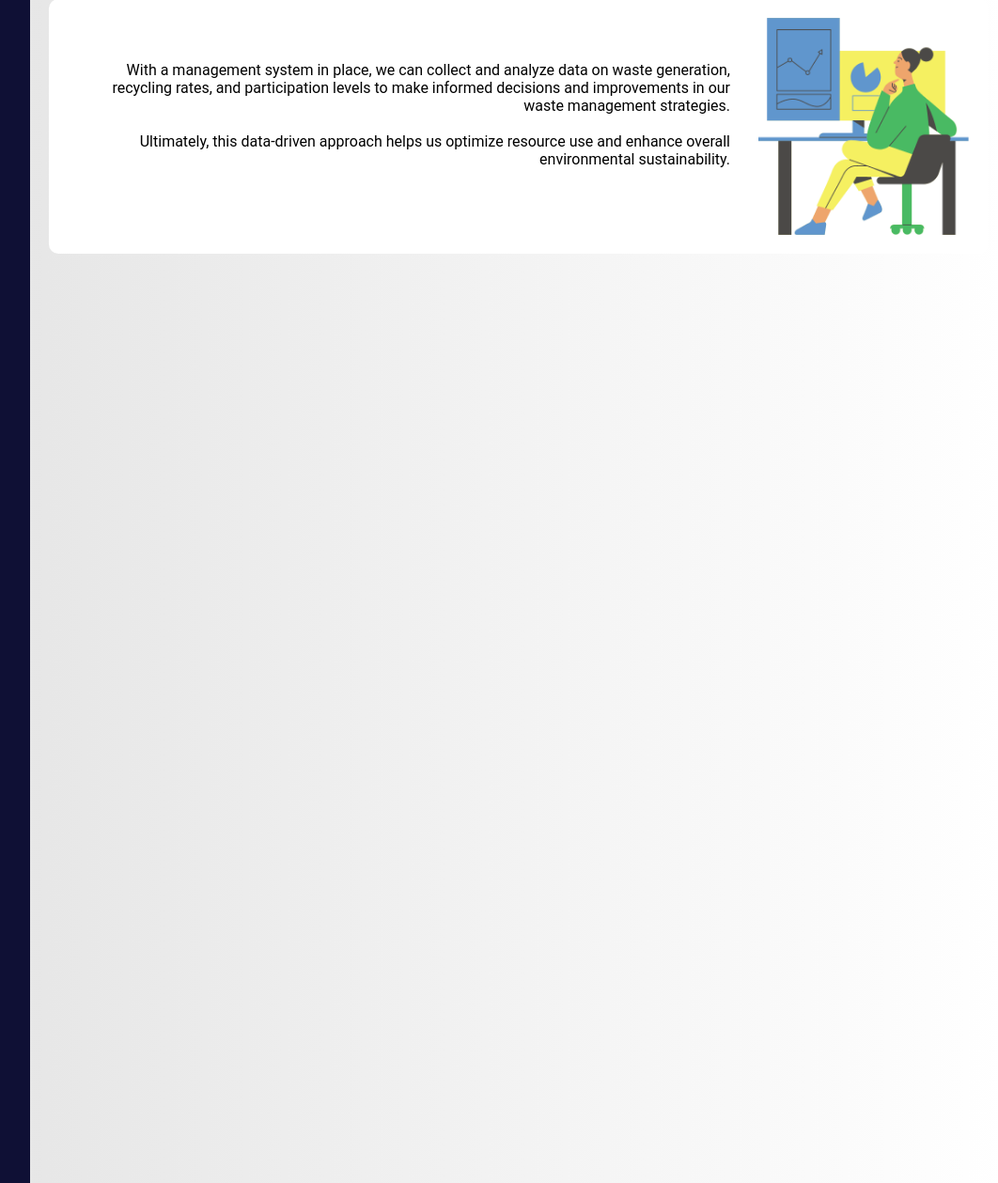
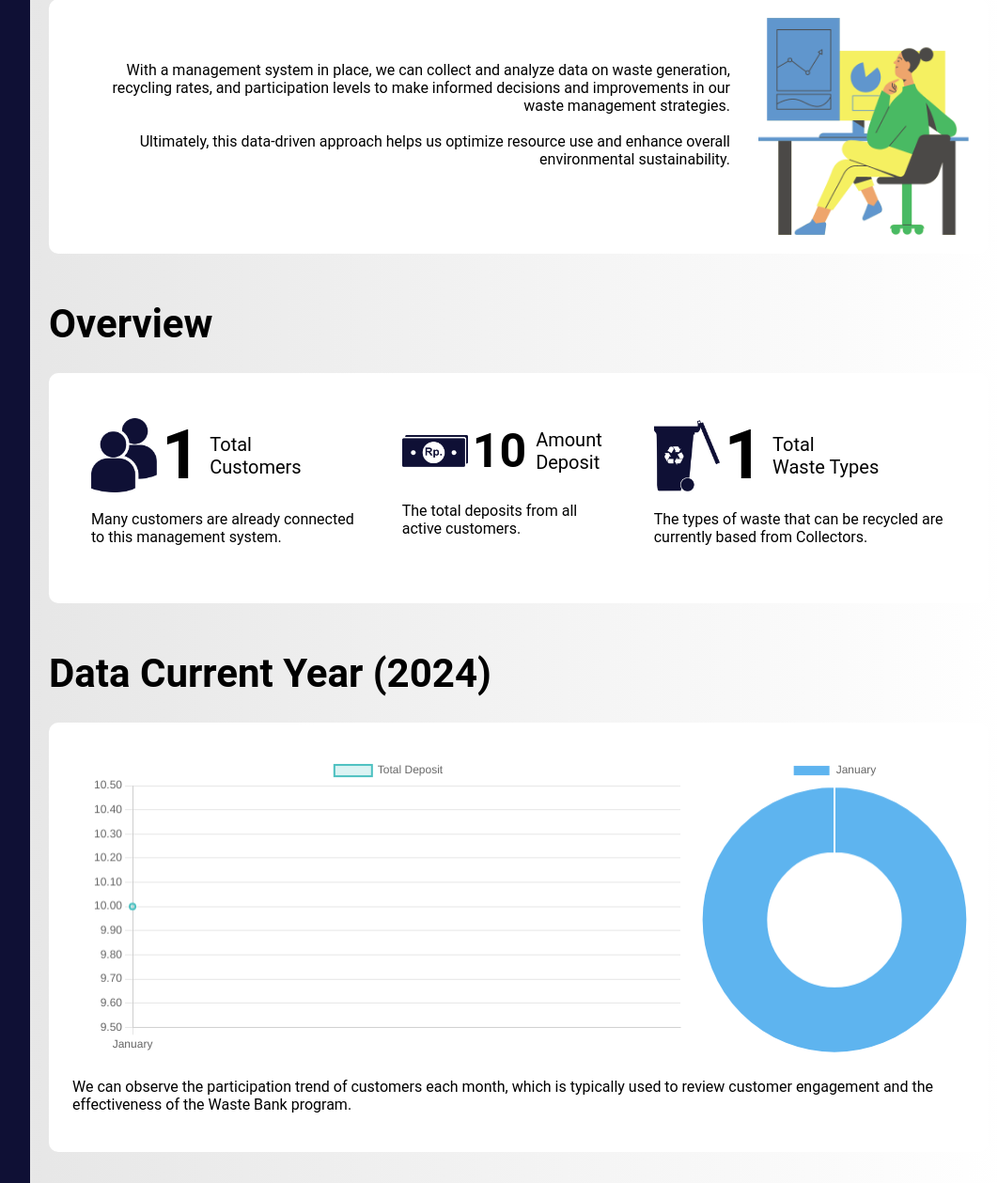
Before and after one commit to bagassandih/bank-sampah-management-system, a Node server app: page /home/ in a window 1280 px wide. Shown: the part 1341-2600 px from the top of the page at 94% size, without its empty margins (208-1270 px from the left). Run offline with Node 20, Linux system fonts and the light colour scheme; tables that the repository leaves empty hold one stand-in row (values such as "Sample post"); some libraries are stand-ins or nearby versions.

Commit message:
Recode and refactor for route home and render process

```diff
--- a/src/controllers/admin.js
+++ b/src/controllers/admin.js
@@ -35,7 +35,6 @@ async function auth(req, res, next) {
     try{
         // const token = req.headers['authorization'];
         const token = req.cookies['token']?.accessToken ?? null;
-        // if (!token) throw { status: 401, message: 'unauthorized' };
         if (token) {
             req.user = await services.verifyToken(token, 'access');
             return await next();
--- /dev/null
+++ b/src/controllers/home.js
@@ -0,0 +1,20 @@
+require('dotenv').config();
+const services = require('../services/home.js');
+
+async function getHomeData(req, res) {
+    try {
+        const dataHome = await services.getDataHome();
+        const data = {
+          full_name: req.user?.full_name ?? null,
+          ...dataHome
+        };
+        res.render('home', data);
+    } catch (error) {
+        console.log(error);
+        res.status(error.status).json({ status: error.status, message: error.message });
+    }
+};
+
+module.exports = {
+  getHomeData
+};
--- a/src/routes/home.js
+++ b/src/routes/home.js
@@ -1,11 +1,10 @@
 const express = require('express');
+const homeController = require('../controllers/home');
 const adminController = require('../controllers/admin');
 // initiate router
 const router = express.Router();
 
-// Sub route / for login
-router.get('/', adminController.auth, (req, res) => {
-  res.render('home', { full_name: req.user?.full_name ?? null })
-});
+// Sub route / for home
+router.get('/', adminController.auth, homeController.getHomeData);
 
 module.exports = router;
--- /dev/null
+++ b/src/views/component/home-script.ejs
@@ -0,0 +1,67 @@
+<script>
+    const dataDeposit = {
+        labels:  <%- JSON.stringify(listMonth) %>,
+        datasets: [{
+            label: 'Total Deposit',
+            data: <%- JSON.stringify(listAmountDeposit) %>,
+            fill: true,
+            borderColor: 'rgb(75, 192, 192)',
+            backgroundColor: 'rgb(75, 192, 192, 0.2)',
+            borderWidth: 2
+        }]
+    };
+
+    const dataCustomer = {
+        labels: <%- JSON.stringify(listMonth) %>,
+        datasets: [{
+            label: 'Customers Active',
+            data: <%- JSON.stringify(listCustomer) %>,
+            backgroundColor: [
+                'rgb(54, 162, 235, 0.8)',
+                'rgb(104, 162, 235, 0.8)',
+                'rgb(154, 162, 235, 0.8)',
+                'rgb(204, 162, 235, 0.8)',
+                'rgb(254, 162, 235, 0.8)',
+                'rgb(54, 162, 235, 0.8)',
+            ],
+            hoverOffset: 2
+        }]
+    };
+
+
+    // Configuration for the chart
+    const configDeposit = {
+        type: 'line',
+        data: dataDeposit,
+        options: {
+            responsive: true,
+            scales: {
+                x: {
+                    display: true,
+                    title: {
+                        display: false,
+                        text: 'Month'
+                    }
+                },
+                y: {
+                    display: true,
+                    title: {
+                        display: false,
+                        text: 'Amount'
+                    }
+                }
+            }
+        }
+    };
+
+    const configCustomer = {
+        type: 'doughnut',
+        data: dataCustomer,
+    };
+
+    // Render the chart
+    const ctxDeposit = document.getElementById('lineChartDeposit').getContext('2d');
+    const ctxCustomer = document.getElementById('lineChartCustomer').getContext('2d');
+    new Chart(ctxDeposit, configDeposit);
+    new Chart(ctxCustomer, configCustomer);
+    </script>
--- a/src/views/css/styles-backup.css
+++ b/src/views/css/styles-backup.css
@@ -195,6 +195,83 @@ header {
   color: white;
 }
 
+.counter-container {
+  display: flex;
+  background-color: white;
+  padding: 20px;
+  margin-bottom: 20px;
+  border-radius: 10px;
+}
+
+.counter-box {
+  display: flex;
+  flex-direction: column;
+  justify-content: space-evenly;
+  padding: 25px;
+}
+
+.counter-item > div > h2 {
+  font-size: 72px;
+}
+
+.counter-item > img {
+  width: 70px;
+  height: fit-content;
+  max-height: 125px;
+}
+
+.counter-item {
+  align-items: center;
+  display: flex;
+  flex-direction: row;
+  max-height: 100px;
+}
+
+.counter-item > span {
+  margin: 0px 5px;
+}
+
+.counter-item > .number {
+  font-size: 72px;
+  font-weight: bold;
+}
+
+.counter-item > .notes {
+  font-size: 20px;
+  /* font-weight: bold; */
+}
+
+.counter-item > .number-deposit {
+  font-size: 50px;
+  font-weight: bold;
+  max-width: 170px;
+}
+
+.chart {
+  display: flex;
+  flex-direction: column;
+  background-color: white;
+  padding: 25px;
+  margin-bottom: 20px;
+  border-radius: 10px;
+}
+
+.chart > .chart-container {
+  flex-direction: row;
+  display: flex;
+  justify-content: space-around;
+  width: 100%;
+  margin: 10px 20px;
+}
+
+.chart-container > div:nth-child(1) {
+  width: 90%;
+}
+
+.chart-container > div:nth-child(2) {
+  width: 45%;
+}
+
 @media only screen and (max-width: 1024px) {
   .sidebar {
     width: 150px;
--- a/src/views/home.ejs
+++ b/src/views/home.ejs
@@ -17,10 +17,12 @@
                     <h1>About these activities</h1>
                     <section class="about">
                         <section class="about-container">
-                    <p>These activities aim to recycle waste that still has economic value or can be processed into
+                            <p>These activities aim to recycle waste that still has economic value or can be processed
+                                into
                                 products that can be sold or reused.
                                 <br><br>
-                        Thereby reducing environmental pollution, conserving natural resources, and fostering a circular economy.
+                                Thereby reducing environmental pollution, conserving natural resources, and fostering a
+                                circular economy.
                             </p>
                             <div class="illustration">
                                 <img src="../img/asset-1.png" alt="Recycling">
@@ -32,7 +34,8 @@
                             <div class="illustration">
                                 <img src="../img/asset-2.png" alt="Recycling Benefits">
                             </div>
-                    <p>By recycling waste, we can reduce the negative impact of waste on the environment and increase
+                            <p>By recycling waste, we can reduce the negative impact of waste on the environment and
+                                increase
                                 the economic value of waste that was previously considered worthless.
                                 <br><br>
                                 it fosters a culture of sustainability and responsibility, encouraging individuals and
@@ -45,11 +48,15 @@
                     <section class="about">
                         <section class="about-container">
                             <p>
-                        By implementing a waste bank management system, we can optimize the use of resources, including
-                        manpower, materials, and financial resources, for more efficient waste management processes.
+                                By implementing a waste bank management system, we can optimize the use of resources,
+                                including
+                                manpower, materials, and financial resources, for more efficient waste management
+                                processes.
                                 <br><br>
-                        This system allows for the systematic collection, sorting, and recycling of waste materials,
-                        ensuring that recyclable items are properly processed and returned to the production cycle.
+                                This system allows for the systematic collection, sorting, and recycling of waste
+                                materials,
+                                ensuring that recyclable items are properly processed and returned to the production
+                                cycle.
                             </p>
                             <div class="illustration">
                                 <img src="../img/asset-3.png" alt="Recycling">
@@ -62,11 +69,14 @@
                                 <img src="../img/asset-4.png" alt="Recycling Benefits">
                             </div>
                             <p>
-                        Systems should be able to accurately track and report data related to waste bank activities,
+                                Systems should be able to accurately track and report data related to waste bank
+                                activities,
                                 such as the number of deposits, types of waste, total amount, etc.
                                 <br><br>
-                        Additionally, it facilitates better tracking and monitoring of waste generation and disposal,
-                        helping to identify areas where waste can be reduced or resources can be better utilized.
+                                Additionally, it facilitates better tracking and monitoring of waste generation and
+                                disposal,
+                                helping to identify areas where waste can be reduced or resources can be better
+                                utilized.
                             </p>
                         </section>
                     </section>
@@ -74,19 +84,85 @@
                         <section class="about-container">
                             <p>
                                 With a management system in place, we can collect and analyze data on waste generation,
-                        recycling rates, and participation levels to make informed decisions and improvements in our
+                                recycling rates, and participation levels to make informed decisions and improvements in
+                                our
                                 waste management strategies.
                                 <br><br>
-                        Ultimately, this data-driven approach helps us optimize resource use and enhance overall environmental sustainability.
+                                Ultimately, this data-driven approach helps us optimize resource use and enhance overall
+                                environmental sustainability.
                             </p>
                             <div class="illustration">
                                 <img src="../img/asset-5.png" alt="Recycling">
                             </div>
                         </section>
                     </section>
+
+                    <h1>Overview</h1>
+                    <section class="counter-container">
+                        <div class="counter-box">
+                            <div class="counter-item">
+                                <img src="./img/asset-7.png">
+                                <span class="number">
+                                    <%= countCustomer %>
+                                </span>
+                                <span class="notes">Total <br> Customers</span>
+                            </div>
+                            <p>
+                                Many customers are already connected to this management system.
+                            </p>
+                        </div>
+
+                        <div class="counter-box">
+                            <div class="counter-item">
+                                <img src="./img/asset-6.png">
+
+                                <span class="number-deposit">
+                                    <%= totalDeposit %>
+                                </span>
+                                <span class="notes"> Amount <br> Deposit</span>
+
+                            </div>
+                            <p>
+                                The total deposits from all active customers.
+                            </p>
+                        </div>
+
+                        <div class="counter-box">
+                            <div class="counter-item">
+                                <img src="./img/asset-8.png">
+
+                                <span class="number">
+                                    <%= countWasteType %>
+                                </span>
+                                <span class="notes">Total <br> Waste Types</span>
+
+                            </div>
+                            <p>
+                                The types of waste that can be recycled are currently based from Collectors.
+                            </p>
+                        </div>
+                    </section>
+
+                    <h1>Data Current Year (<%= currentYear %>)</h1>
+                    <section class="chart">
+                        <div class="chart-container">
+                            <div>
+                                <canvas id="lineChartDeposit"></canvas>
+                            </div>
+                            <div>
+                                <canvas id="lineChartCustomer"></canvas>
+                            </div>
+                        </div>
+                        <p>
+                            We can observe the participation trend of customers each month,
+                            which is typically used to review customer engagement and the effectiveness of the Waste Bank program.
+                        </p>
+                    </section>
             </main>
     </div>
-    <script src="../js/sidebar.js"></script>
+    <script src="https://cdn.jsdelivr.net/npm/chart.js"></script>
+    <script src="../views/js/sidebar.js"></script>
+    <%- include('./component/home-script.ejs') %>
 </body>
 
 </html>
```
Also changed, not shown: src/services/home.js (added, +71 -0 lines), src/views/component/navbar-backup.html (deleted, +0 -111 lines), src/views/component/sidebar.html (deleted, +0 -37 lines), src/views/img/asset-6.png (added), src/views/img/asset-7.png (added), src/views/img/asset-8.png (added). Lines whose indentation alone changed are shown as unchanged.
